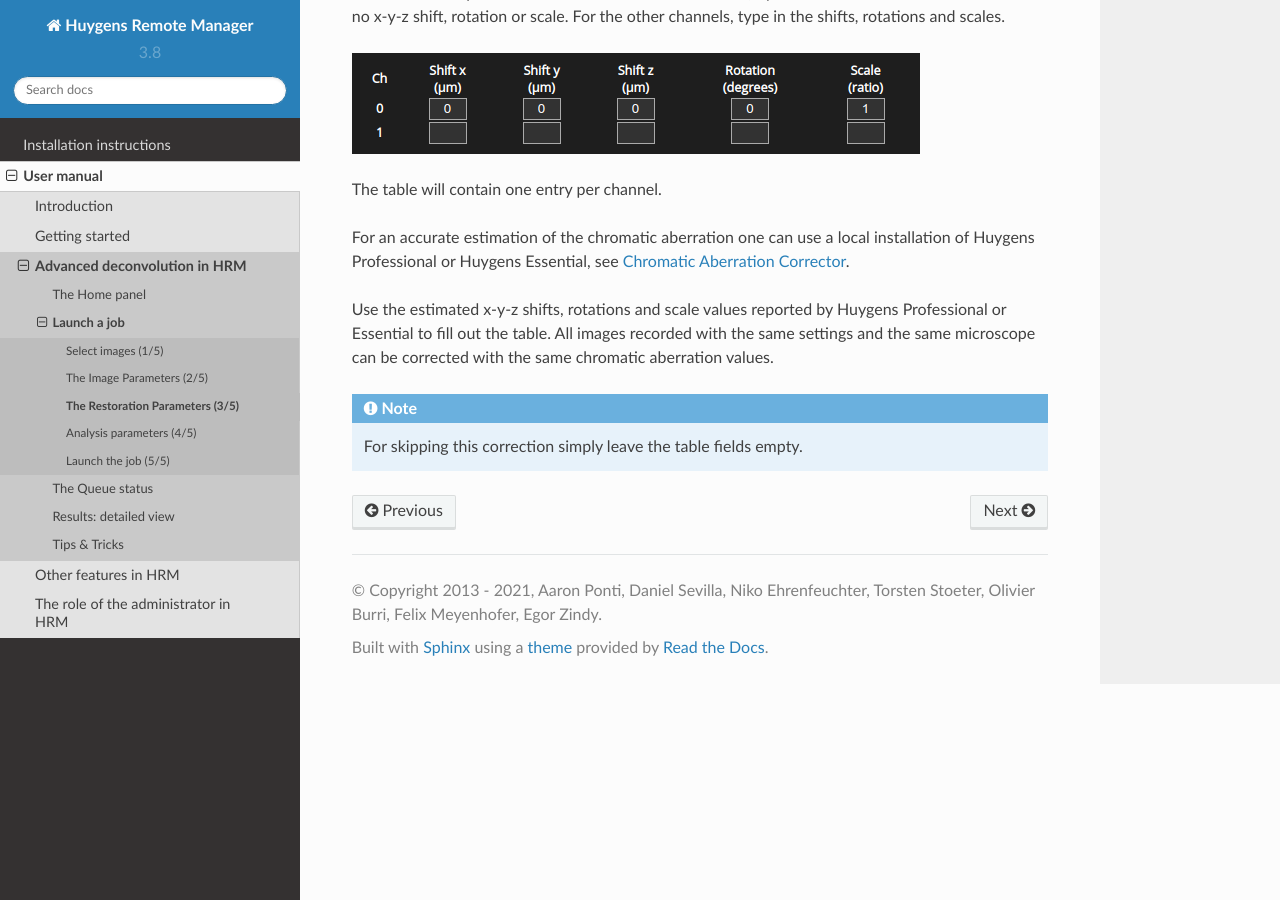
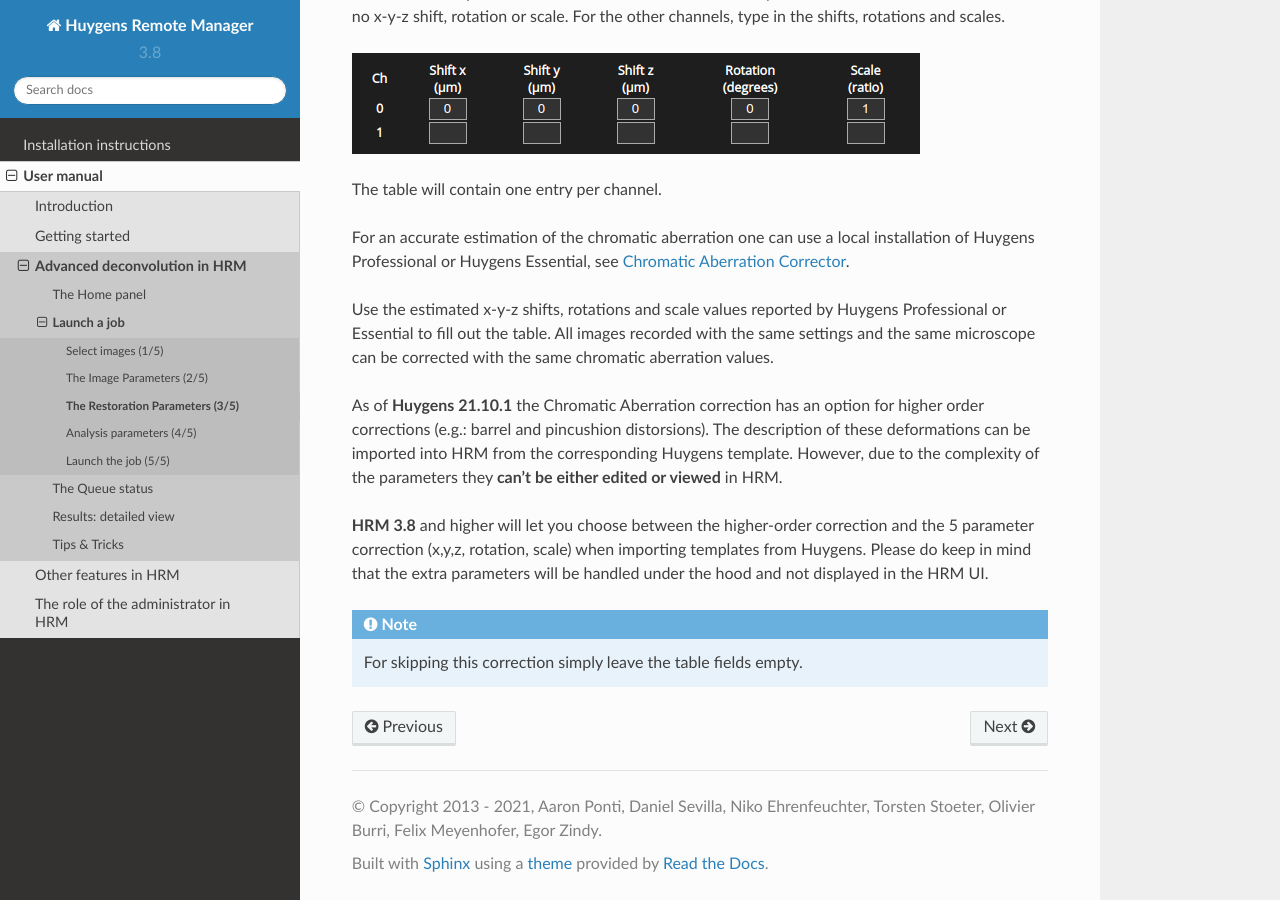
Before and after one commit to aarpon/hrm_docs, a Sphinx documentation site: the page built from docs/user/step3_chromatic.rst, in a window 1280 px wide and 900 px high, scrolled down 735 px. Built offline with Sphinx 7.4.7 and the Read the Docs theme 2.0.0, drawn with Linux system fonts in a browser that asks for light colours.

Commit message:
Add extra text to explain the situation of the 14 CAC parameters.

```diff
--- a/docs/user/step3_chromatic.rst
+++ b/docs/user/step3_chromatic.rst
@@ -41,4 +41,16 @@ Huygens Professional or Essential to fill out the table. All images recorded
 with the same settings and the same microscope can be corrected with the
 same chromatic aberration values.
 
+As of **Huygens 21.10.1** the Chromatic Aberration correction has an option for
+higher order corrections (e.g.: barrel and pincushion distorsions). The
+description of these deformations can be imported into HRM from the
+corresponding Huygens template. However, due to the complexity of the
+parameters they **can't be either edited or viewed** in HRM.
+
+**HRM 3.8** and higher will let you choose between the higher-order correction
+and the 5 parameter correction (x,y,z, rotation, scale) when importing
+templates from Huygens. Please do keep in mind that the extra parameters
+will be handled under the hood and not displayed in the HRM UI.
+
+
 .. note:: For skipping this correction simply leave the table fields empty.
```
